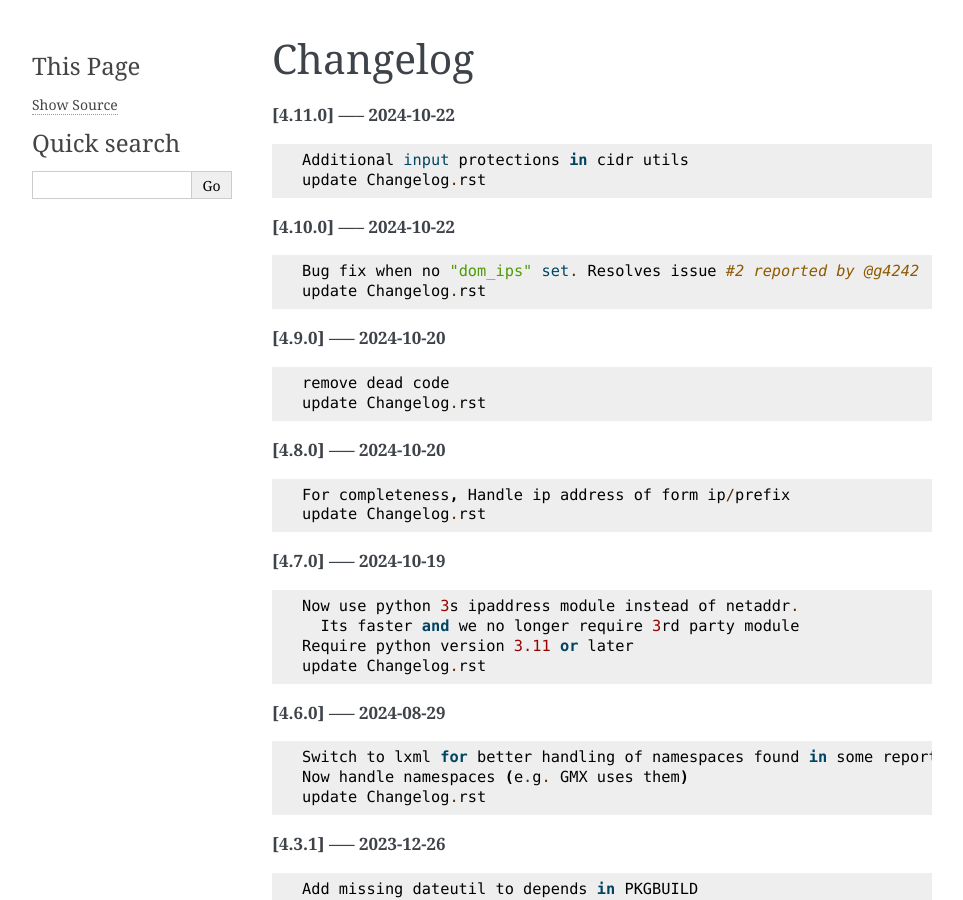
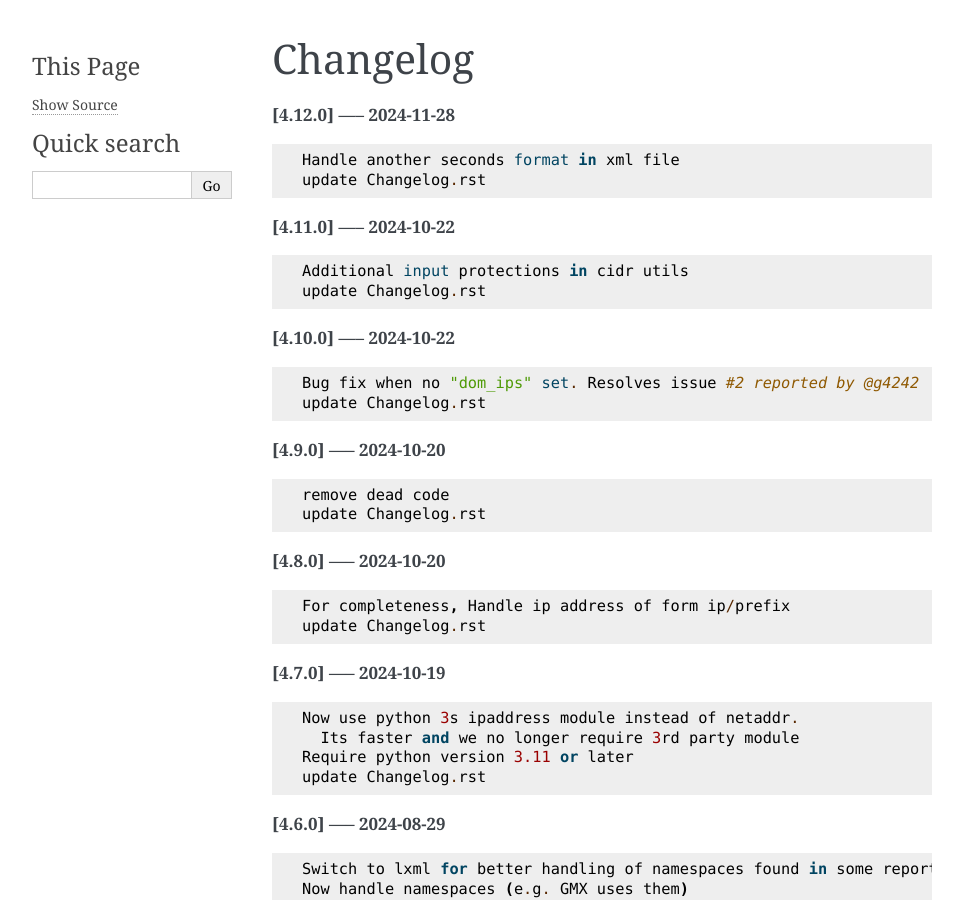
Before and after one commit to gene-git/dmarc_report, a Sphinx documentation site: the page built from Docs/Changelog.rst, in a window 1280 px wide and 900 px high. Shown: the whole window, without its empty margins (148-1111 px from the left). Built offline with Sphinx 7.4.7, drawn with Linux system fonts in a browser that asks for light colours; pages that are not in the unit, such as notebooks, are missing from menus.

Commit message:
update Changelog.rst

```diff
--- a/Docs/Changelog.rst
+++ b/Docs/Changelog.rst
@@ -1,5 +1,11 @@
 Changelog
 =========
+
+**[4.12.0] ----- 2024-11-28** ::
+
+	    Handle another seconds format in xml file
+	    update Changelog.rst
+
 
 **[4.11.0] ----- 2024-10-22** ::
 
```
